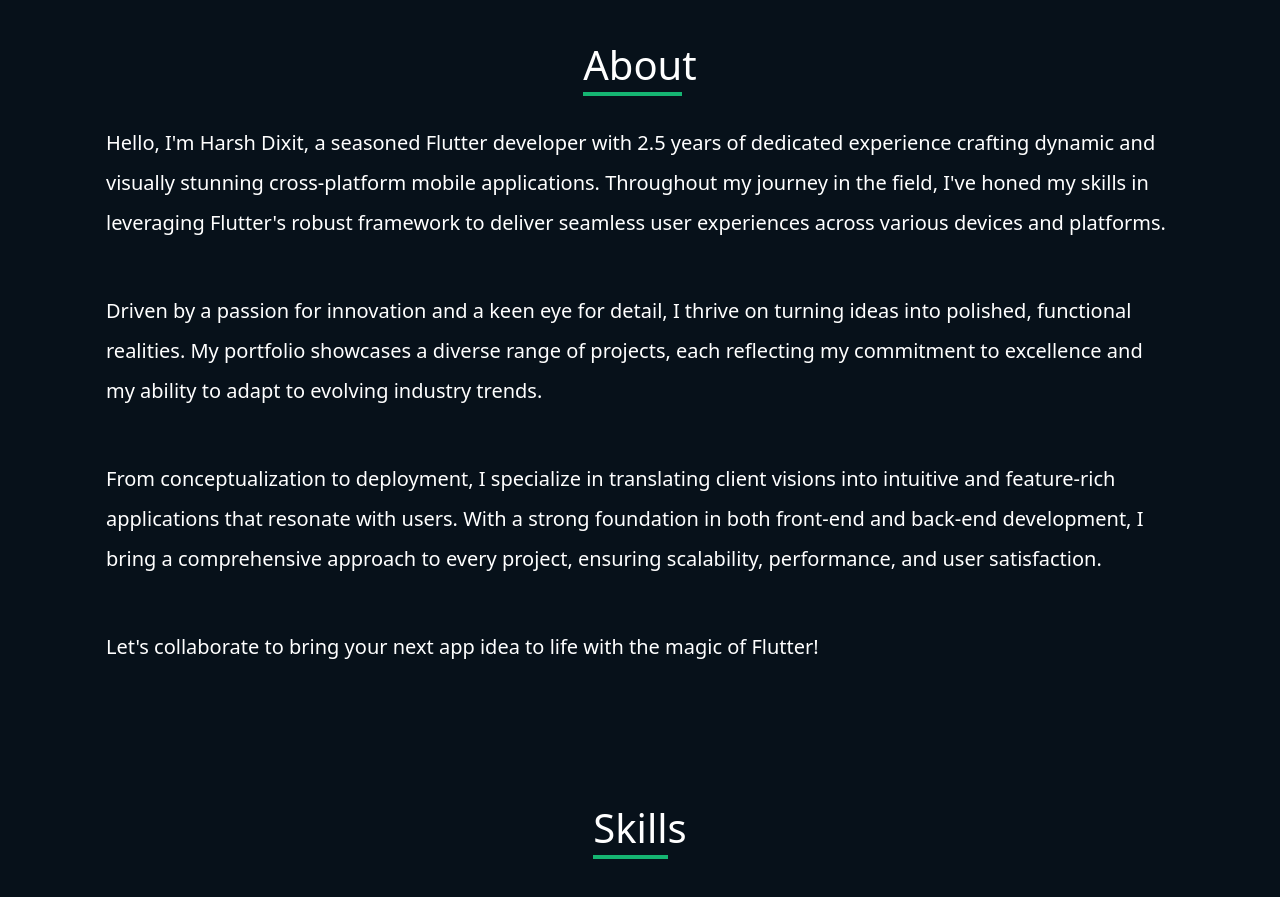
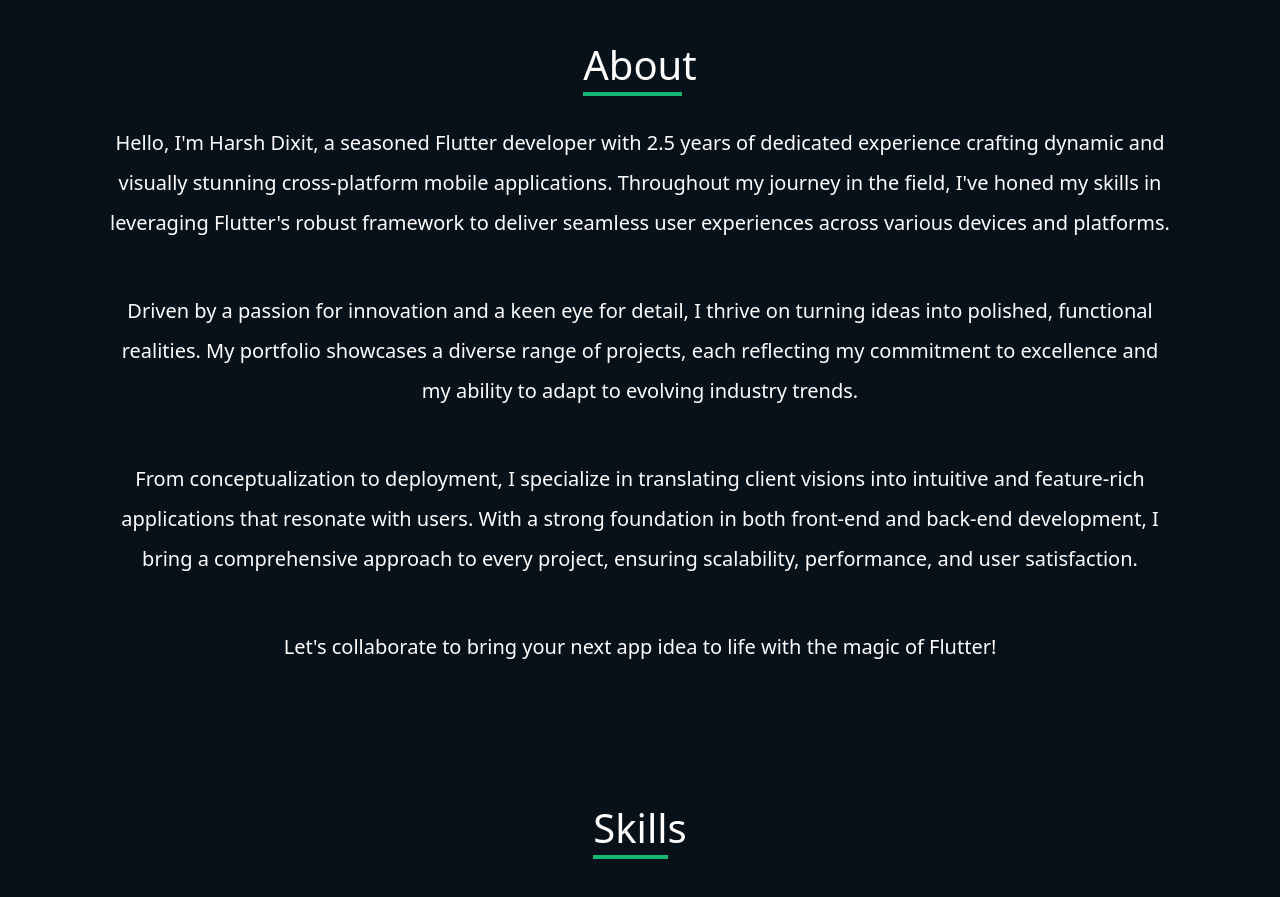
Before and after one commit to PiyushDixit12/portfolio-harsh, a React (Vite) app: page / in a window 1280 px wide. Shown: the part 860-1757 px from the top of the page. Built offline with nearby package versions, Linux system fonts and the light colour scheme.

Commit message:
justify to center

```diff
--- a/src/index.css
+++ b/src/index.css
@@ -53,8 +53,12 @@ body{
   font-size: 4rem !important;
 }
 
-.about,.text-justify{
-text-align: justify !important;
+.about {
+  text-align: center !important;
+}
+
+.text-justify {
+  text-align: justify !important;
 }
 .card-skills{
   cursor: pointer;
--- a/src/pages/about/About.jsx
+++ b/src/pages/about/About.jsx
@@ -8,7 +8,7 @@ export const About = () => {
 
     return (
         <>
-            <div className="row d-flex align-items-center py-5" id="about2" data-section='about2' style={{minHeight: "100vh"}}>
+            <div className="row d-flex align-items-center py-5" id="about" data-section='about' style={{minHeight: "100vh"}}>
                 <div className='w-100' style={{height: "50px"}}></div>
                 <motion.h1
                     variants={fadeIn("up",0.5)}
@@ -37,12 +37,12 @@ export const About = () => {
                     // whileInView={"show"}
                     // viewport={{once: true,amount: 0.7}}
                     className='col-12  d-flex flex-column justify-content-center mt-5 mt-md-0 '>
-                    <p className="about2  fs-5 lh-lg  px-lg-4 my-4">Hello, I&apos;m Harsh Dixit, a seasoned Flutter developer with 2.5 years of dedicated experience crafting dynamic and visually stunning cross-platform mobile applications. Throughout my journey in the field, I&apos;ve honed my skills in leveraging Flutter&apos;s robust framework to deliver seamless user experiences across various devices and platforms.</p>
-                    <p className="about2  fs-5 lh-lg  px-lg-4 my-4">
+                    <p className="about  fs-5 lh-lg  px-lg-4 my-4">Hello, I&apos;m Harsh Dixit, a seasoned Flutter developer with 2.5 years of dedicated experience crafting dynamic and visually stunning cross-platform mobile applications. Throughout my journey in the field, I&apos;ve honed my skills in leveraging Flutter&apos;s robust framework to deliver seamless user experiences across various devices and platforms.</p>
+                    <p className="about  fs-5 lh-lg  px-lg-4 my-4">
                         Driven by a passion for innovation and a keen eye for detail, I thrive on turning ideas into polished, functional realities. My portfolio showcases a diverse range of projects, each reflecting my commitment to excellence and my ability to adapt to evolving industry trends.</p>
-                    <p className="about2  fs-5 lh-lg  px-lg-4 my-4">
+                    <p className="about  fs-5 lh-lg  px-lg-4 my-4">
                         From conceptualization to deployment, I specialize in translating client visions into intuitive and feature-rich applications that resonate with users. With a strong foundation in both front-end and back-end development, I bring a comprehensive approach to every project, ensuring scalability, performance, and user satisfaction.</p>
-                    <p className="about2  fs-5 lh-lg  px-lg-4 my-4">
+                    <p className="about  fs-5 lh-lg  px-lg-4 my-4">
                         Let&apos;s collaborate to bring your next app idea to life with the magic of Flutter!</p>
                 </motion.div>
             </div>
```
